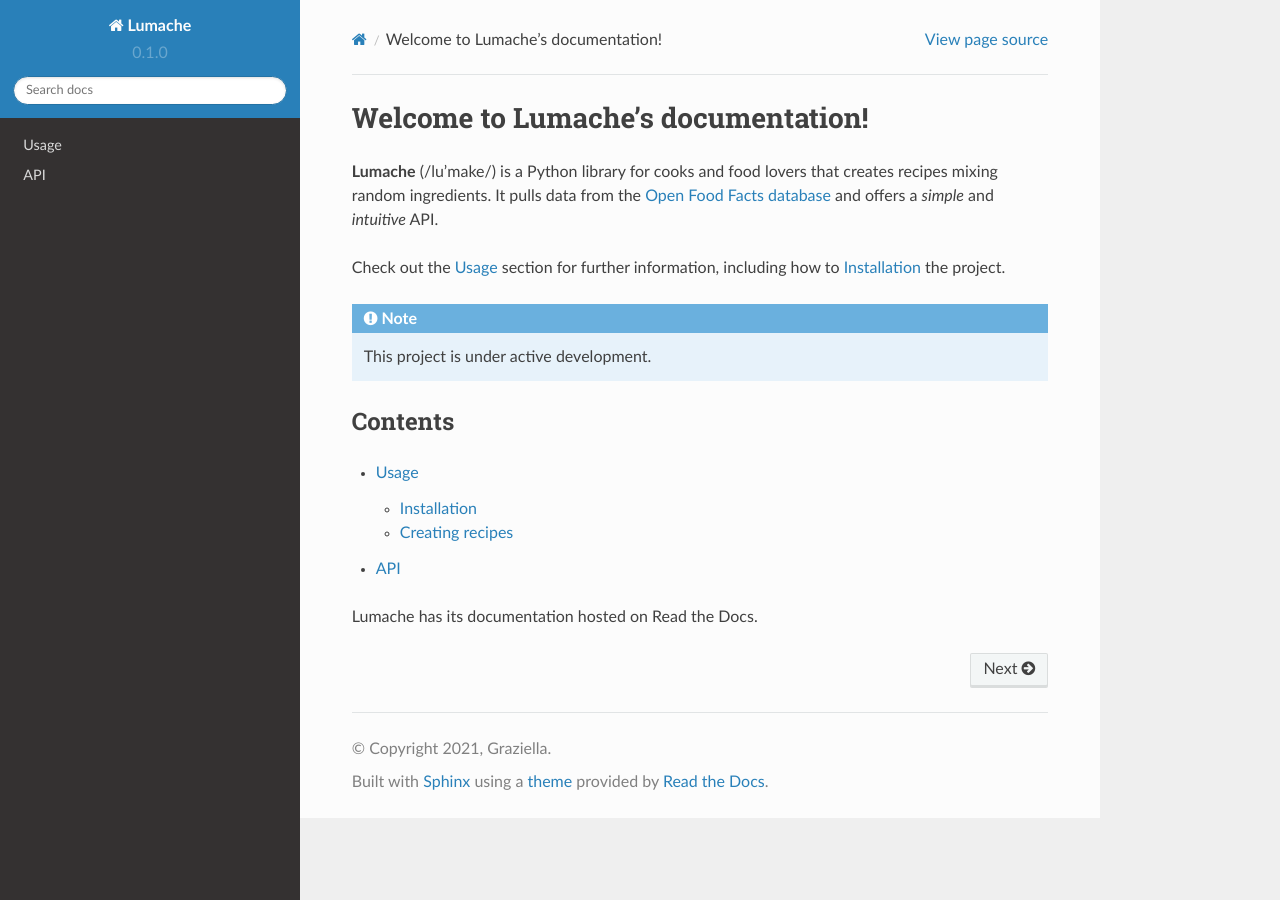
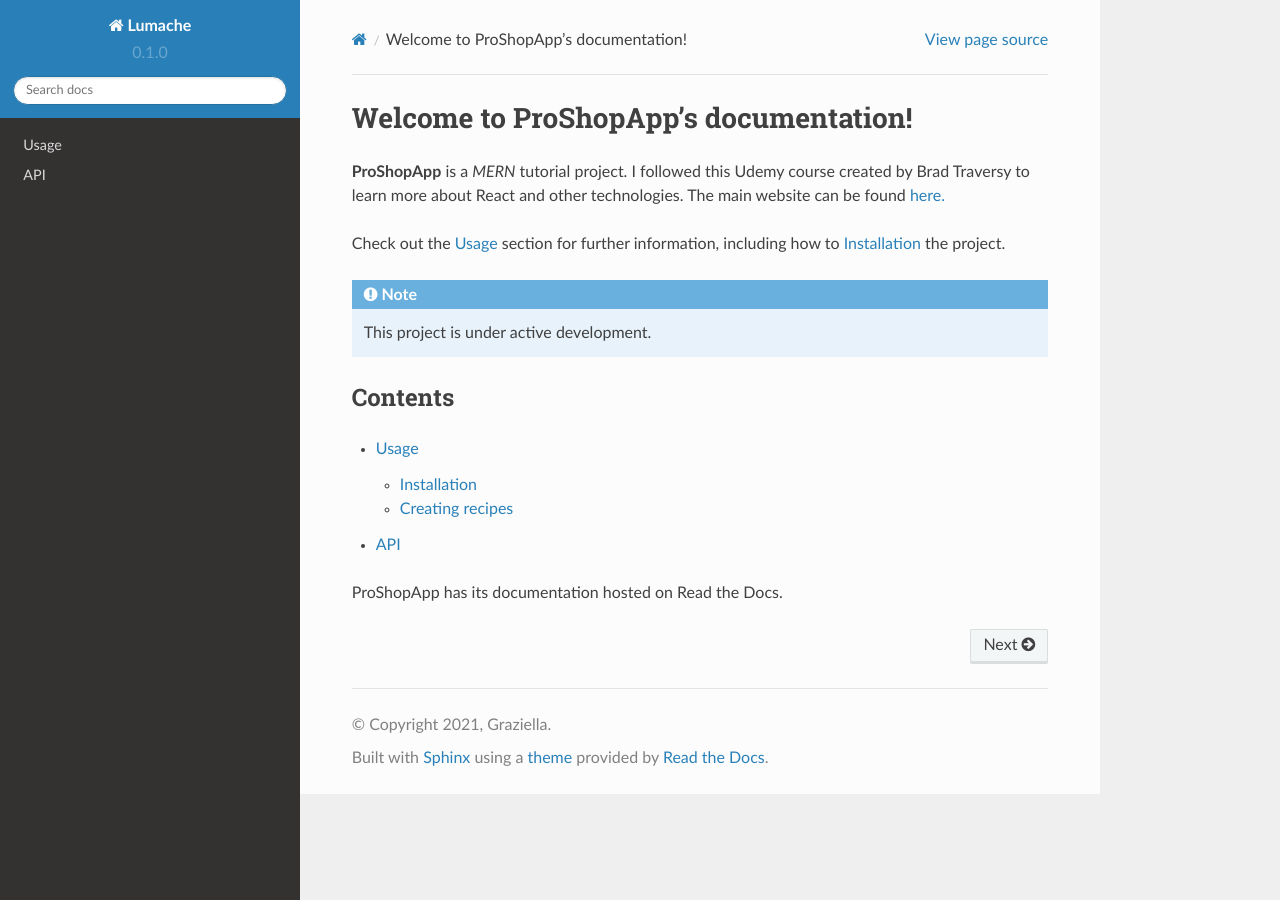
Before and after one commit to Pythonidaer/proshopapp, a Sphinx documentation site: the page built from docs/source/index.rst, in a window 1280 px wide. Built offline with Sphinx 7.4.7 and the Read the Docs theme 2.0.0, drawn with Linux system fonts in a browser that asks for light colours.

Commit message:
Update index.rst
Trying to learn more about updating documentation so I can begin reinvestigating the ProShopApp.

```diff
--- a/docs/source/index.rst
+++ b/docs/source/index.rst
@@ -1,10 +1,10 @@
-Welcome to Lumache's documentation!
+Welcome to ProShopApp's documentation!
 ===================================
 
-**Lumache** (/lu'make/) is a Python library for cooks and food lovers
-that creates recipes mixing random ingredients.
-It pulls data from the `Open Food Facts database <https://world.openfoodfacts.org/>`_
-and offers a *simple* and *intuitive* API.
+**ProShopApp** is a *MERN* tutorial project. I followed this
+Udemy course created by Brad Traversy to learn
+more about React and other technologies.
+The main website can be found  `here. <https://proshopapp2023.herokuapp.com/>`_
 
 Check out the :doc:`usage` section for further information, including
 how to :ref:`installation` the project.
@@ -21,4 +21,4 @@
    usage
    api
 
-Lumache has its documentation hosted on Read the Docs.
+ProShopApp has its documentation hosted on Read the Docs.
```
